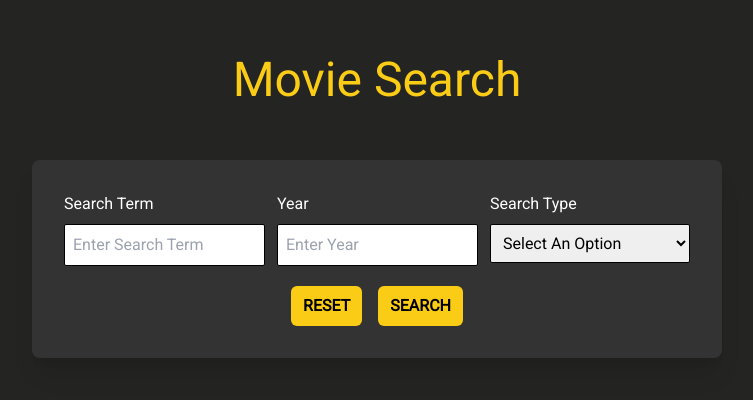
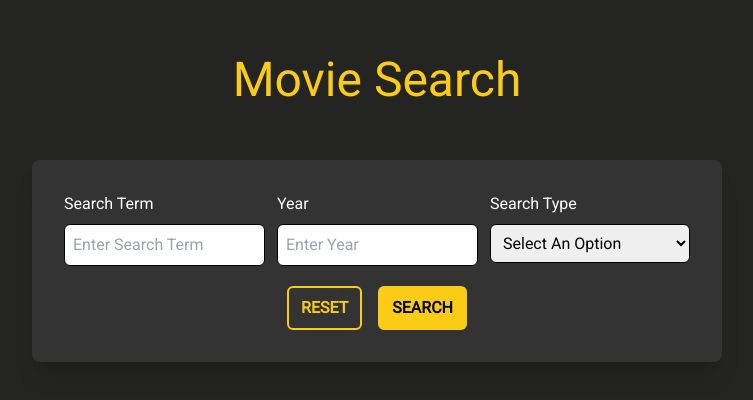
Before and after one commit to Katelin-Frederick/movie-search, a Next.js app: page / in a window 1280 px wide. Shown: the top 400 px of the page, without its empty margins (263-1016 px from the left). Built offline with nearby package versions, Linux system fonts and the light colour scheme.

Commit message:
Update btn styling and add view on imdb details btn

```diff
--- a/components/Button/Button.tsx
+++ b/components/Button/Button.tsx
@@ -2,13 +2,17 @@ import clsx from 'clsx'
 
 type ButtonProps = {
   className?: string,
+  variant?: 'primary' | 'secondary'
 } & React.ComponentProps<'button'>
 
-const Button = ({ children, className, ...rest }: ButtonProps) => {
+const Button = ({ children, className, variant = 'primary', ...rest }: ButtonProps) => {
+  const primaryClasses = 'border-2 border-yellow-400 bg-yellow-400 text-black'
+  const secondaryClasses = 'border-2 border-yellow-400 text-yellow-400'
   return (
     <button
       className={clsx(
-        'uppercase bg-yellow-400 px-3 py-2 rounded-md font-bold w-full md:w-auto',
+        'uppercase px-3 py-2 rounded-md font-bold w-full md:w-auto',
+        variant === 'primary' ? primaryClasses : secondaryClasses,
         className
       )}
       {...rest}
--- a/components/Dropdown/Dropdown.tsx
+++ b/components/Dropdown/Dropdown.tsx
@@ -18,7 +18,7 @@ const Dropdown = ({ label, name, options, ...rest }: DropdownPropTypes) => {
         {({ field }: FieldProps) => (
           <div>
             <select
-              className='border border-gray-700 rounded-sm px-2 py-2 w-full md:w-auto min-w-[200px] mt-2'
+              className='border border-gray-700 rounded-md px-2 py-2 w-full md:w-auto min-w-[200px] mt-2'
               {...rest}
               {...field}
             >
--- a/components/TextField/TextField.tsx
+++ b/components/TextField/TextField.tsx
@@ -16,7 +16,7 @@ const TextField = ({ className, label, name, ...rest }: TextFieldPropTypes) => {
         {({ field }: FieldProps) => (
           <div>
             <input
-              className='border border-gray-700 rounded-sm px-2 py-2 w-full md:w-auto mt-2'
+              className='border border-gray-700 rounded-md px-2 py-2 w-full md:w-auto mt-2'
               {...rest}
               {...field}
             />
--- a/pages/api/search.ts
+++ b/pages/api/search.ts
@@ -1,10 +1,10 @@
 export default async function handler(req, res) {
   const {
-    query: { searchTerm, searchType, year }
+    query: { page, searchTerm, searchType, year }
   } = req;
 
   try {
-    const response = await fetch(`https://www.omdbapi.com/?s=${searchTerm}&y=${year}&type=${searchType}&apikey=${process.env.OMDBI_KEY}`)
+    const response = await fetch(`https://www.omdbapi.com/?page=${page}&s=${searchTerm}&y=${year}&type=${searchType}&apikey=${process.env.OMDBI_KEY}`)
       .then(response => response.json())
       .then(data => data.Search)
 
--- a/project/details/details.tsx
+++ b/project/details/details.tsx
@@ -1,6 +1,7 @@
 import { useRouter } from 'next/router'
+import Image from 'next/image'
+import Link from 'next/link'
 import Button from '../../components/Button'
-import Image from 'next/image'
 
 const Details = ({ details }) => {
   const router = useRouter()
@@ -101,13 +102,28 @@ const Details = ({ details }) => {
         </div>
       </div>
 
-      <Button
-        type='button'
-        className="text-black"
-        onClick={() => router.push('/')}
-      >
-        Back
-      </Button>
+      <div className='mt-8'>
+        <Button
+          onClick={() => router.push('/')}
+          variant='secondary'
+          type='button'
+        >
+          Back
+        </Button>
+
+        <a
+          className="mt-5 md:mt-0 md:ml-4"
+          href={`http://imdb.com/title/${details.imdbID}`}
+          target="_blank"
+          rel="noopener noreferrer"
+        >
+          <Button
+            type='submit'
+          >
+            View On IMDb
+          </Button>
+        </a>
+      </div>
     </div>
   )
 }
--- a/project/search/search.tsx
+++ b/project/search/search.tsx
@@ -7,6 +7,7 @@ import MovieList from './structure/MovieList/MovieList'
 
 const Search = () => {
   const [results, setResults] = useState([])
+  const [page, setPage] = useState(1)
 
   const initialValues = {
     searchType: '',
@@ -20,6 +21,7 @@ const Search = () => {
     try {
       axios.get('/api/search', {
         params: {
+          page,
           searchType,
           searchTerm,
           year,
@@ -50,7 +52,7 @@ const Search = () => {
           <Form noValidate>
             <h1 className='text-center text-yellow-400 text-5xl'>Movie Search</h1>
 
-            <SearchForm />
+            <SearchForm setResults={setResults} />
 
             {results.length > 0 && (
               <MovieList results={results} />
--- a/project/search/structure/SearchForm.tsx
+++ b/project/search/structure/SearchForm.tsx
@@ -3,7 +3,7 @@ import Button from '../../../components/Button'
 import Dropdown from '../../../components/Dropdown'
 import TextField from '../../../components/TextField'
 
-const SearchForm = () => {
+const SearchForm = ({ setResults }) => {
   const { resetForm } = useFormikContext()
 
   return (
@@ -49,7 +49,11 @@ const SearchForm = () => {
 
         <div className='flex flex-col md:flex-row justify-center items-center mt-5'>
           <Button
-            onClick={() => resetForm()}
+            variant='secondary'
+            onClick={() => {
+              resetForm()
+              setResults([])
+            }}
             type='button'
           >
             Reset
```
